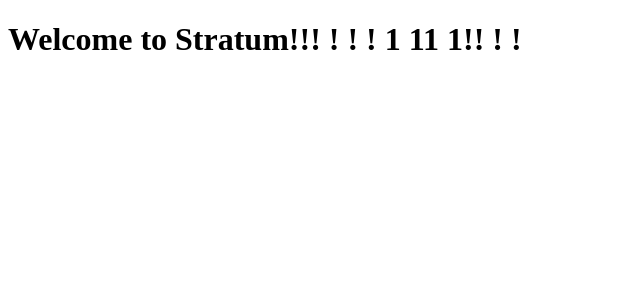
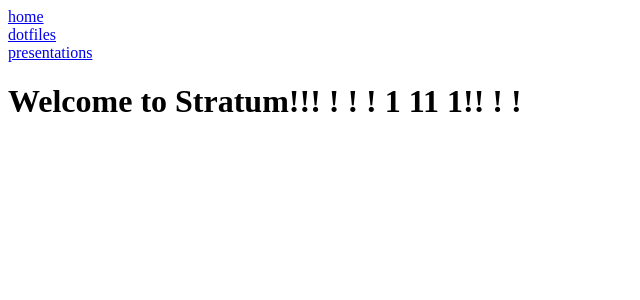
Before and after one commit to Permafrozen/Stratum, a SvelteKit app: page / in a window 1280 px wide. Shown: the top 300 px of the page, without its empty margins (0-640 px from the left). Built offline with nearby package versions, Linux system fonts and the light colour scheme.

Commit message:
added shared layout for nav

```diff
--- /dev/null
+++ b/src/routes/+layout.svelte
@@ -0,0 +1,12 @@
+<script lang="ts">
+  import { base } from "$app/paths";
+  let { children } = $props();
+</script>
+
+<nav>
+  <a href="{base}/">home</a> <br />
+  <a href="{base}/dotfiles">dotfiles</a> <br />
+  <a href="{base}/presentations">presentations</a> <br />
+</nav>
+
+{@render children()}
```
